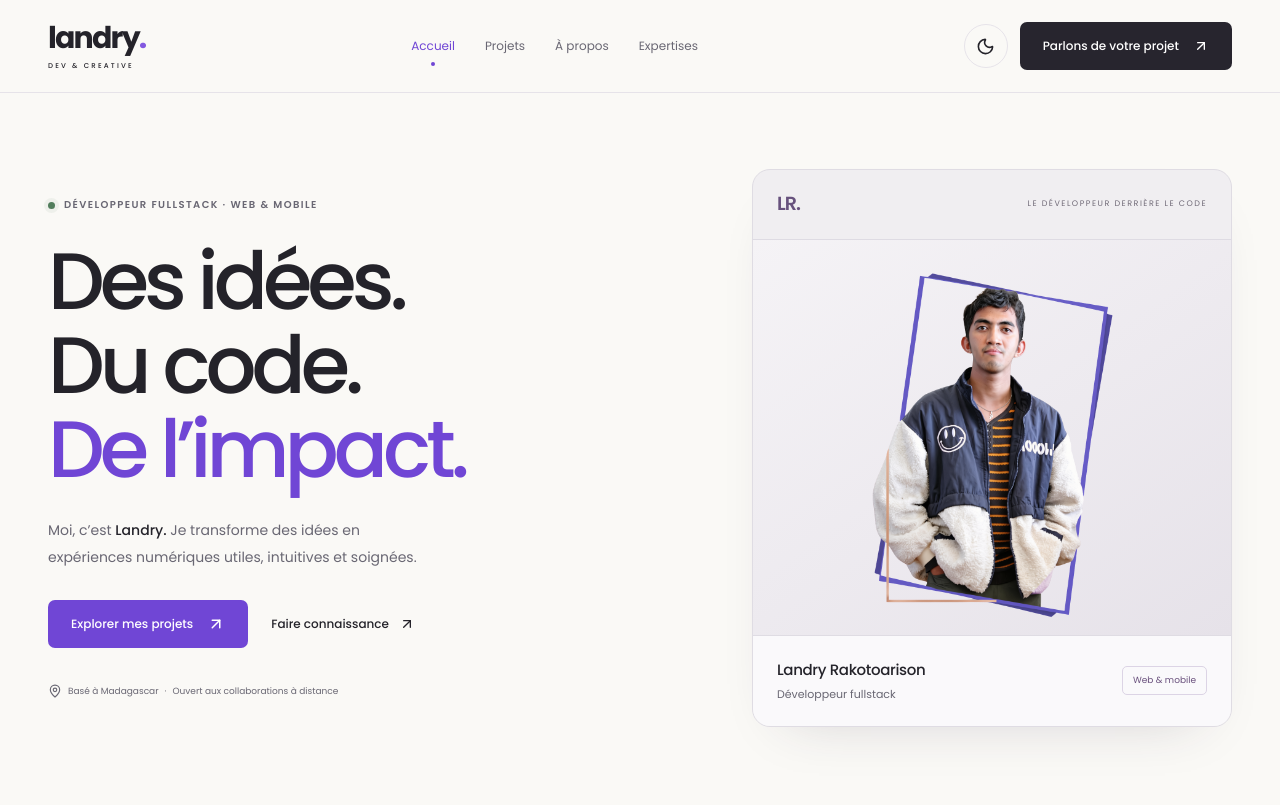
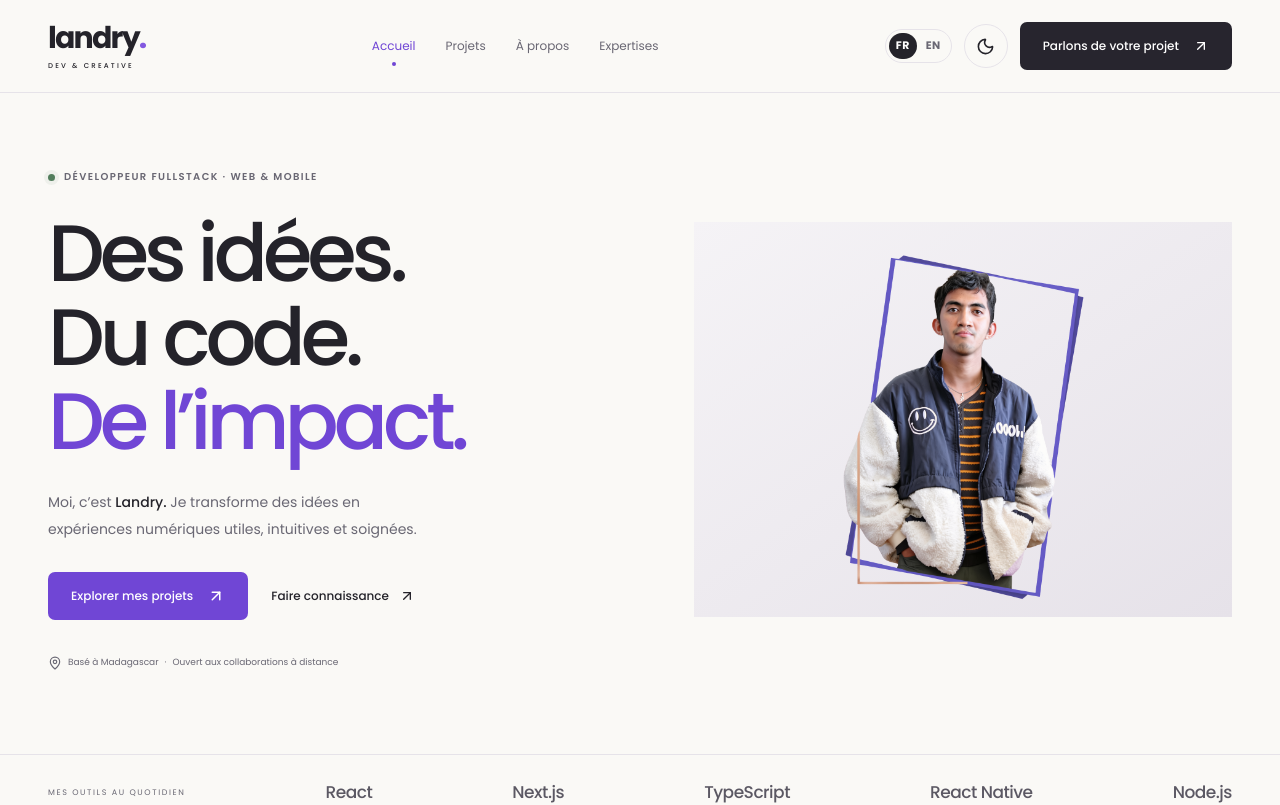
Before and after one commit to rakotoarisonlandry/portfolioV.02, a Next.js app: page / in a window 1280 px wide. Shown: the top 805 px of the page. Built offline with nearby package versions, Linux system fonts and the light colour scheme.

Commit message:
feat: implement language switcher and localization support; update components for multilingual functionality

```diff
--- a/src/app/globals.css
+++ b/src/app/globals.css
@@ -65,6 +65,33 @@
 
   .magnetic-hover:hover {
     transform: translateY(-2px);
+  }
+
+  .language-switcher {
+    display: inline-flex;
+    align-items: center;
+    gap: 2px;
+    padding: 3px;
+    border: 1px solid var(--portfolio-line);
+    border-radius: 999px;
+  }
+
+  .language-switcher button {
+    border: 0;
+    border-radius: 999px;
+    background: transparent;
+    color: var(--portfolio-muted);
+    cursor: pointer;
+    font: inherit;
+    font-size: 0.68rem;
+    font-weight: 700;
+    letter-spacing: 0.04em;
+    padding: 5px 7px;
+  }
+
+  .language-switcher button.active {
+    background: var(--portfolio-ink);
+    color: #fff;
   }
 }
 
--- a/src/app/layout.tsx
+++ b/src/app/layout.tsx
@@ -5,6 +5,7 @@ import "./globals.css";
 import { Navigation } from "@/components/layout/navigation";
 import { Footer } from "@/components/layout/footer";
 import { themeInitScript } from "@/lib/theme";
+import { LanguageProvider } from "@/components/layout/language-provider";
 const poppins = Poppins({
   subsets: ["latin"],
   weight: ["400", "500", "600", "700", "800"],
@@ -29,11 +30,13 @@ export default function RootLayout({ children }: { children: ReactNode }) {
         <a href="#main-content" className="skip-link">
           Aller au contenu
         </a>
-        <Navigation />
-        <main id="main-content" tabIndex={-1}>
-          {children}
-        </main>
-        <Footer />
+        <LanguageProvider>
+          <Navigation />
+          <main id="main-content" tabIndex={-1}>
+            {children}
+          </main>
+          <Footer />
+        </LanguageProvider>
       </body>
     </html>
   );
--- a/src/app/page.tsx
+++ b/src/app/page.tsx
@@ -42,13 +42,7 @@ export default function HomePage() {
             collaborations à distance
           </div>
         </div>
-        <figure className="profile-card">
-          <div className="profile-card-header">
-            <span className="profile-monogram" aria-hidden="true">
-              LR.
-            </span>
-            <span>LE DÉVELOPPEUR DERRIÈRE LE CODE</span>
-          </div>
+
           <div className="profile-stage">
             <Image
               src="/assets/profil.png"
@@ -59,14 +53,6 @@ export default function HomePage() {
               className="profile-photo"
             />
           </div>
-          <figcaption className="profile-caption">
-            <div>
-              <strong>Landry Rakotoarison</strong>
-              <span>Développeur fullstack</span>
-            </div>
-            <span className="profile-specialty">Web & mobile</span>
-          </figcaption>
-        </figure>
       </section>
       <div className="tech-strip">
         <div className="shell">
--- a/src/components/layout/footer.tsx
+++ b/src/components/layout/footer.tsx
@@ -1,20 +1,25 @@
+"use client";
+
 import Link from "next/link";
 import { ArrowUpRight, Github } from "lucide-react";
+import { useLanguage } from "./language-provider";
 export function Footer() {
+  const { language } = useLanguage();
+  const english = language === "en";
   return (
     <footer className="site-footer">
       <div className="shell">
         <div className="footer-top">
           <div>
-            <p className="eyebrow">UNE IDÉE, UN DÉFI, UN PROJET ?</p>
+            <p className="eyebrow">{english ? "AN IDEA, A CHALLENGE, A PROJECT?" : "UNE IDÉE, UN DÉFI, UN PROJET ?"}</p>
             <h2>
-              Créons quelque chose
+              {english ? "Let's create something" : "Créons quelque chose"}
               <br />
-              qui fait la <em>différence.</em>
+              {english ? "that makes a " : "qui fait la "}<em>{english ? "difference." : "différence."}</em>
             </h2>
           </div>
           <Link href="/contact" className="button button-light">
-            Discutons ensemble <ArrowUpRight size={18} />
+            {english ? "Let's talk" : "Discutons ensemble"} <ArrowUpRight size={18} />
           </Link>
         </div>
         <div className="footer-bottom">
@@ -24,7 +29,7 @@ export function Footer() {
           <p>© {new Date().getFullYear()} Landry Rakotoarison</p>
           <div>
             <a href="mailto:landrybrigea@gmail.com">
-              Email <ArrowUpRight size={14} />
+              {english ? "Email" : "Email"} <ArrowUpRight size={14} />
             </a>
             <a
               href="https://github.com/rakotoarisonlandry"
--- /dev/null
+++ b/src/components/layout/language-provider.tsx
@@ -0,0 +1,101 @@
+"use client";
+
+import {
+  createContext,
+  useContext,
+  useEffect,
+  useMemo,
+  useState,
+  type ReactNode,
+} from "react";
+
+export type Language = "fr" | "en";
+
+const storageKey = "portfolio-language";
+
+const translations = {
+  fr: {
+    home: "Accueil",
+    work: "Projets",
+    about: "À propos",
+    services: "Expertises",
+    contact: "Parlons de votre projet",
+    contactShort: "Me contacter ↗",
+    discover: "Découvrir le projet",
+    allProjects: "Tous les projets",
+    all: "Tous",
+    projectsToDiscover: (count: number) => `${count} projets à découvrir`,
+    sendMessage: "Envoyer mon message",
+    sending: "Envoi en cours…",
+    languageLabel: "Langue",
+  },
+  en: {
+    home: "Home",
+    work: "Projects",
+    about: "About",
+    services: "Expertise",
+    contact: "Let's discuss your project",
+    contactShort: "Contact me ↗",
+    discover: "Discover the project",
+    allProjects: "All projects",
+    all: "All",
+    projectsToDiscover: (count: number) =>
+      `${count} ${count === 1 ? "project" : "projects"} to discover`,
+    sendMessage: "Send my message",
+    sending: "Sending…",
+    languageLabel: "Language",
+  },
+} as const;
+
+type TranslationKey = Exclude<keyof (typeof translations)["fr"], "projectsToDiscover">;
+type LanguageContextValue = {
+  language: Language;
+  setLanguage: (language: Language) => void;
+  t: (key: TranslationKey) => string;
+  projectsToDiscover: (count: number) => string;
+};
+
+const LanguageContext = createContext<LanguageContextValue | null>(null);
+
+export function LanguageProvider({ children }: { children: ReactNode }) {
+  const [language, setLanguageState] = useState<Language>("fr");
+
+  useEffect(() => {
+    const saved = window.localStorage.getItem(storageKey);
+    if (saved === "fr" || saved === "en") {
+      window.setTimeout(() => setLanguageState(saved), 0);
+    }
+  }, []);
+
+  useEffect(() => {
+    document.documentElement.lang = language;
+  }, [language]);
+
+  const setLanguage = (next: Language) => {
+    setLanguageState(next);
+    try {
+      window.localStorage.setItem(storageKey, next);
+    } catch {
+      // The switch still works when storage is unavailable.
+    }
+    document.documentElement.lang = next;
+  };
+
+  const value = useMemo<LanguageContextValue>(
+    () => ({
+      language,
+      setLanguage,
+      t: (key) => translations[language][key],
+      projectsToDiscover: (count) => translations[language].projectsToDiscover(count),
+    }),
+    [language],
+  );
+
+  return <LanguageContext.Provider value={value}>{children}</LanguageContext.Provider>;
+}
+
+export function useLanguage() {
+  const context = useContext(LanguageContext);
+  if (!context) throw new Error("useLanguage must be used inside LanguageProvider");
+  return context;
+}
--- /dev/null
+++ b/src/components/layout/language-switcher.tsx
@@ -0,0 +1,23 @@
+"use client";
+
+import { useLanguage, type Language } from "./language-provider";
+
+export function LanguageSwitcher() {
+  const { language, setLanguage, t } = useLanguage();
+
+  return (
+    <div className="language-switcher" role="group" aria-label={t("languageLabel")}>
+      {(["fr", "en"] as Language[]).map((option) => (
+        <button
+          key={option}
+          type="button"
+          className={language === option ? "active" : ""}
+          aria-pressed={language === option}
+          onClick={() => setLanguage(option)}
+        >
+          {option.toUpperCase()}
+        </button>
+      ))}
+    </div>
+  );
+}
--- a/src/components/layout/navigation.tsx
+++ b/src/components/layout/navigation.tsx
@@ -4,13 +4,16 @@ import Link from "next/link";
 import { usePathname } from "next/navigation";
 import { ArrowUpRight, Menu, X } from "lucide-react";
 import { ThemeToggle } from "@/components/ui/theme-toggle";
-const links = [
-  { href: "/", label: "Accueil" },
-  { href: "/work", label: "Projets" },
-  { href: "/about", label: "À propos" },
-  { href: "/services", label: "Expertises" },
-];
+import { LanguageSwitcher } from "./language-switcher";
+import { useLanguage } from "./language-provider";
 export function Navigation() {
+  const { t } = useLanguage();
+  const links = [
+    { href: "/", label: t("home") },
+    { href: "/work", label: t("work") },
+    { href: "/about", label: t("about") },
+    { href: "/services", label: t("services") },
+  ];
   const pathname = usePathname();
   const [open, setOpen] = useState(false);
   const toggle = useRef<HTMLButtonElement>(null);
@@ -58,9 +61,10 @@ export function Navigation() {
           ))}
         </div>
         <div className="nav-actions">
+          <LanguageSwitcher />
           <ThemeToggle />
           <Link href="/contact" className="button button-dark nav-contact">
-            Parlons de votre projet <ArrowUpRight size={16} />
+            {t("contact")} <ArrowUpRight size={16} />
           </Link>
           <button
             ref={toggle}
@@ -75,7 +79,7 @@ export function Navigation() {
         </div>
         {open && (
           <div id="mobile-menu" className="mobile-nav">
-            {[...links, { href: "/contact", label: "Me contacter ↗" }].map(
+            {[...links, { href: "/contact", label: t("contactShort") }].map(
               (link) => (
                 <Link
                   href={link.href}
--- a/src/components/sections/project-gallery.tsx
+++ b/src/components/sections/project-gallery.tsx
@@ -2,8 +2,11 @@
 import { useState } from "react";
 import { projects } from "@/data/projects";
 import { PortfolioCard } from "@/components/ui/portfolio-card";
+import { useLanguage } from "@/components/layout/language-provider";
 const filters = ["Tous", "Web", "Mobile", "Expérimentation"] as const;
 export function ProjectGallery() {
+  const { language, projectsToDiscover } = useLanguage();
+  const labels = language === "en" ? ["All", "Web", "Mobile", "Experiment"] : filters;
   const [filter, setFilter] = useState<(typeof filters)[number]>("Tous");
   const visible = projects.filter(
     (project) => filter === "Tous" || project.category.includes(filter),
@@ -14,15 +17,15 @@ export function ProjectGallery() {
         <div
           className="filter-buttons"
           role="group"
-          aria-label="Filtrer les projets"
+          aria-label={language === "en" ? "Filter projects" : "Filtrer les projets"}
         >
-          {filters.map((item) => (
+          {filters.map((item, index) => (
             <button
               key={item}
               aria-pressed={filter === item}
               onClick={() => setFilter(item)}
             >
-              {item}
+              {labels[index]}
               <span>
                 {item === "Tous"
                   ? projects.length
@@ -33,7 +36,7 @@ export function ProjectGallery() {
             </button>
           ))}
         </div>
-        <p aria-live="polite">{visible.length} projets à découvrir</p>
+        <p aria-live="polite">{projectsToDiscover(visible.length)}</p>
       </div>
       <div className="projects-grid">
         {visible.map((project) => (
--- a/src/components/ui/contact-form.tsx
+++ b/src/components/ui/contact-form.tsx
@@ -1,7 +1,10 @@
 "use client";
 import { useState, type FormEvent } from "react";
 import { ArrowUpRight, CheckCircle } from "lucide-react";
+import { useLanguage } from "@/components/layout/language-provider";
 export function ContactForm() {
+  const { language, t } = useLanguage();
+  const english = language === "en";
   const [pending, setPending] = useState(false);
   const [sent, setSent] = useState(false);
   const [error, setError] = useState("");
@@ -33,33 +36,33 @@ export function ContactForm() {
     return (
       <div className="form-success" role="status">
         <CheckCircle size={38} />
-        <h2>Message bien reçu.</h2>
+        <h2>{english ? "Message received." : "Message bien reçu."}</h2>
         <p>
-          Merci pour votre message. Je reviendrai vers vous pour en discuter.
+          {english ? "Thank you for your message. I will get back to you soon." : "Merci pour votre message. Je reviendrai vers vous pour en discuter."}
         </p>
         <button className="button button-dark" onClick={() => setSent(false)}>
-          Envoyer un autre message
+          {english ? "Send another message" : "Envoyer un autre message"}
         </button>
       </div>
     );
   return (
     <form onSubmit={submit} className="contact-form" aria-busy={pending}>
-      <h2>Parlez-moi de votre projet.</h2>
-      <p>Les champs marqués d’un * sont obligatoires.</p>
+      <h2>{english ? "Tell me about your project." : "Parlez-moi de votre projet."}</h2>
+      <p>{english ? "Fields marked with * are required." : "Les champs marqués d’un * sont obligatoires."}</p>
       <div className="form-row">
         <label htmlFor="name">
-          Votre nom *
+          {english ? "Your name *" : "Votre nom *"}
           <input
             id="name"
             name="name"
             autoComplete="name"
             required
             maxLength={100}
-            placeholder="Comment vous appelez-vous ?"
+            placeholder={english ? "What is your name?" : "Comment vous appelez-vous ?"}
           />
         </label>
         <label htmlFor="email">
-          Votre email *
+          {english ? "Your email *" : "Votre email *"}
           <input
             id="email"
             name="email"
@@ -67,22 +70,22 @@ export function ContactForm() {
             autoComplete="email"
             required
             maxLength={254}
-            placeholder="vous@exemple.com"
+            placeholder={english ? "you@example.com" : "vous@exemple.com"}
           />
         </label>
       </div>
       <label htmlFor="subject">
-        Sujet *
+        {english ? "Subject *" : "Sujet *"}
         <input
           id="subject"
           name="subject"
           required
           maxLength={160}
-          placeholder="Site web, application mobile, collaboration…"
+          placeholder={english ? "Website, mobile app, collaboration…" : "Site web, application mobile, collaboration…"}
         />
       </label>
       <label htmlFor="message">
-        Votre message *
+        {english ? "Your message *" : "Votre message *"}
         <textarea
           id="message"
           name="message"
@@ -90,7 +93,7 @@ export function ContactForm() {
           minLength={10}
           maxLength={5000}
           rows={6}
-          placeholder="Votre idée, vos besoins, votre calendrier…"
+          placeholder={english ? "Your idea, needs, timeline…" : "Votre idée, vos besoins, votre calendrier…"}
         />
       </label>
       {error && (
@@ -103,11 +106,11 @@ export function ContactForm() {
         className="button button-primary"
         type="submit"
       >
-        {pending ? "Envoi en cours…" : "Envoyer mon message"}
+        {pending ? t("sending") : t("sendMessage")}
         <ArrowUpRight size={18} />
       </button>
       <p className="form-privacy">
-        Vos coordonnées servent uniquement à répondre à votre demande.
+        {english ? "Your details are only used to answer your request." : "Vos coordonnées servent uniquement à répondre à votre demande."}
       </p>
     </form>
   );
--- a/src/components/ui/portfolio-card.tsx
+++ b/src/components/ui/portfolio-card.tsx
@@ -1,8 +1,11 @@
+"use client";
+
 import Image from "next/image";
 import Link from "next/link";
 import { ArrowUpRight } from "lucide-react";
 import type { Project } from "@/data/projects";
 import { RobiaVisual } from "./robia-visual";
+import { useLanguage } from "@/components/layout/language-provider";
 export function PortfolioCard({
   project,
   featured = false,
@@ -10,12 +13,14 @@ export function PortfolioCard({
   project: Project;
   featured?: boolean;
 }) {
+  const { language, t } = useLanguage();
+  const english = language === "en";
   return (
     <article className={`portfolio-card ${featured ? "featured-card" : ""}`}>
       <Link
         href={`/work/${project.slug}`}
         className={`project-visual ${project.color}`}
-        aria-label={`Découvrir le projet ${project.title}`}
+        aria-label={`${t("discover")} ${project.title}`}
       >
         {project.image ? (
           <Image
@@ -36,7 +41,7 @@ export function PortfolioCard({
         <p className="eyebrow">{project.label}</p>
         <h3>
           <Link href={`/work/${project.slug}`}>{project.title}</Link>
-          <span>{project.category.join(" + ")}</span>
+          <span>{project.category.map((category) => english && category === "Expérimentation" ? "Experiment" : category).join(" + ")}</span>
         </h3>
         <p>{project.summary}</p>
         <div className="tags">
```
